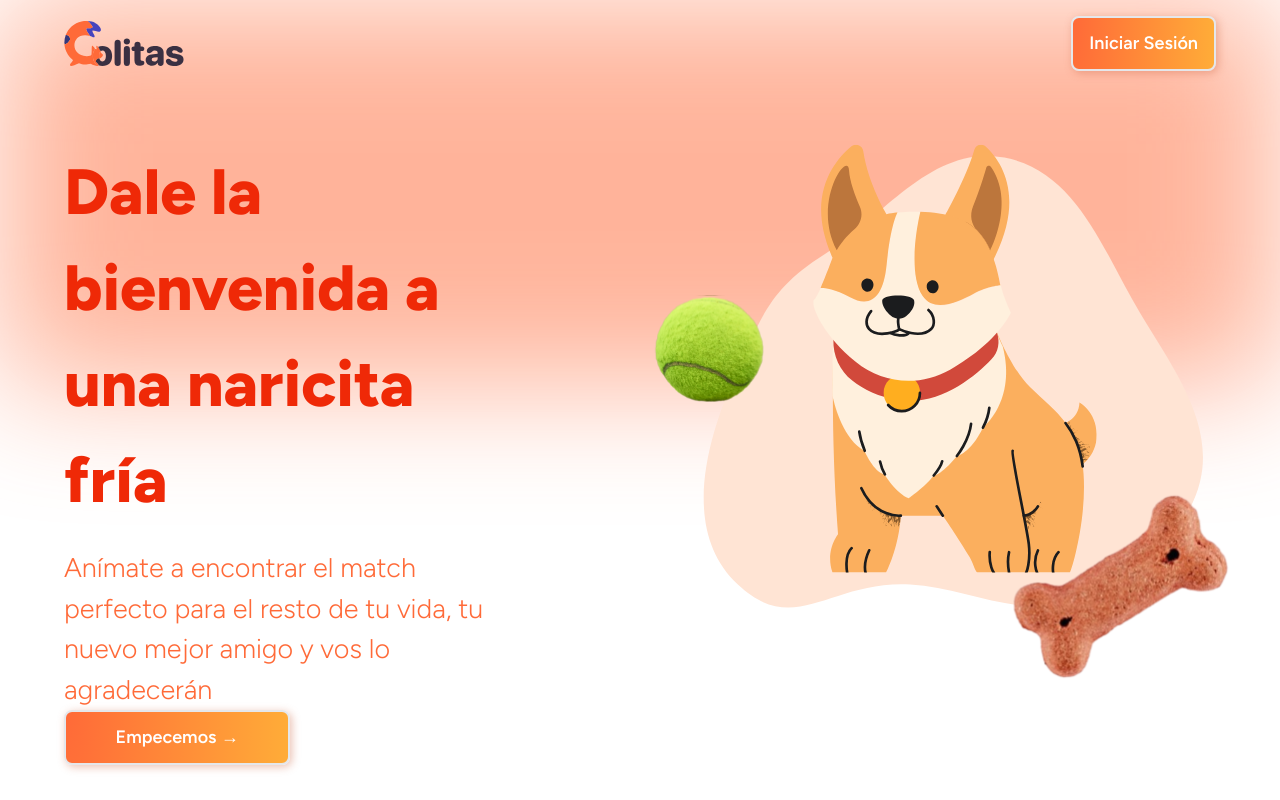
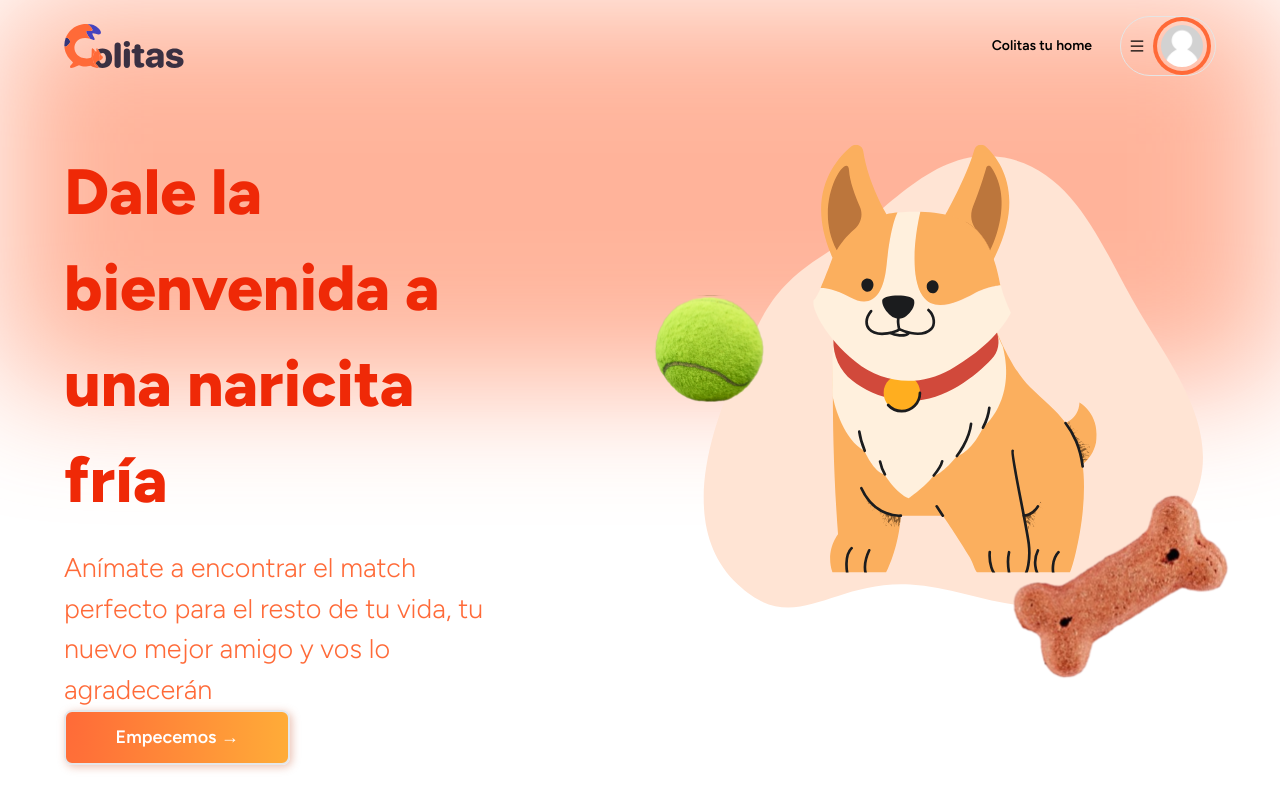
Before and after one commit to elmergustavo/hackfest-2023, a Next.js app: page / in a window 1280 px wide. Shown: the top 800 px of the page. Built offline with nearby package versions, Linux system fonts and the light colour scheme; no server answers.

Commit message:
create componente MenuItem

```diff
--- a/app/components/Avatar.tsx
+++ b/app/components/Avatar.tsx
@@ -13,7 +13,7 @@ const Avatar: React.FC<AvatarProps> = ({src}) => {
     height={50}
     width={50}
     alt="avatar"
-    src={src || '/user.png'}
+    src={src || '/placeholder.jpg'}
     />
   )
 }
--- /dev/null
+++ b/app/components/MenuItem.tsx
@@ -0,0 +1,28 @@
+'use client';
+
+interface MenuItemProps {
+  onClick: () => void;
+  label: string;
+}
+
+const MenuItem: React.FC<MenuItemProps> = ({
+  onClick,
+  label
+}) => {
+  return (
+    <div
+      onClick={onClick}
+      className="
+        px-4
+        py-3
+        hover:bg-neutral-100
+        transition
+        font-semibold
+      "
+    >
+      {label}
+    </div>
+   );
+}
+
+export default MenuItem;
--- a/app/components/Navbar.tsx
+++ b/app/components/Navbar.tsx
@@ -11,6 +11,7 @@ import { useState } from "react";
 import { User } from "@prisma/client";
 import Button from "./modals/Button";
 import { SafeUser } from "../types";
+import UserMenu from "./UserMenu";
 
 interface NavbarProps {
   currentUser?: SafeUser | null;
@@ -33,30 +34,7 @@ const Navbar: React.FC<NavbarProps> = ({ currentUser }) => {
           className="object-contain"
         />
         <Link href="/" className="flex justify-center items-center">
-          {currentUser ? (
-            <>
-              <div className="flex items-center justify-end gap-3 ">
-                <Avatar src={currentUser?.image} />
-                <CustomButton
-                  title="Cerrar Sesión"
-                  handleClick={() => signOut()}
-                  btnType="button"
-                  containerStyles="text-primary-blue rounded-full bg-white min-w-[130px]"
-                />
-              </div>
-            </>
-          ) : (
-            <>
-              {/* <CustomButton
-                title="Sign in"
-                handleClick={registerModal.onOpen}
-                btnType="button"
-                containerStyles="text-primary-blue rounded-full bg-white min-w-[130px]"
-              /> */}
-
-              <Button label="Iniciar Sesión" onClick={registerModal.onOpen} />
-            </>
-          )}
+          <UserMenu currentUser={currentUser}  />
         </Link>
       </nav>
     </header>
--- /dev/null
+++ b/app/components/UserMenu.tsx
@@ -0,0 +1,159 @@
+'use client';
+
+import { useCallback, useState } from "react";
+import { AiOutlineMenu } from "react-icons/ai";
+import { signOut } from "next-auth/react";
+import { useRouter } from "next/navigation";
+
+// import useLoginModal from "@/app/hooks/useLoginModal";
+
+import useLoginModal from "./hooks/useLoginModal";
+
+
+// import useRegisterModal from "@/app/hooks/useRegisterModal";
+
+import useRegisterModal from "./hooks/useRegisterModal";
+// import useRentModal from "@/app/hooks/useRentModal";
+
+
+import { SafeUser } from "@/app/types";
+
+import MenuItem from "./MenuItem";
+// import Avatar from "../Avatar";
+import Avatar from "./Avatar";
+
+interface UserMenuProps {
+  currentUser?: SafeUser | null
+}
+
+const UserMenu: React.FC<UserMenuProps> = ({
+  currentUser
+}) => {
+  const router = useRouter();
+
+  const loginModal = useLoginModal();
+  const registerModal = useRegisterModal();
+//   const rentModal = useRentModal();
+
+  const [isOpen, setIsOpen] = useState(false);
+
+  const toggleOpen = useCallback(() => {
+    setIsOpen((value) => !value);
+  }, []);
+
+  const onRent = useCallback(() => {
+    if (!currentUser) {
+      return loginModal.onOpen();
+    }
+
+    // rentModal.onOpen();
+  }, [loginModal, currentUser]);
+
+  return (
+    <div className="relative">
+      <div className="flex flex-row items-center gap-3">
+        <div
+          onClick={onRent}
+          className="
+            hidden
+            md:block
+            text-sm
+            font-semibold
+            py-3
+            px-4
+            rounded-full
+            hover:bg-neutral-100
+            transition
+            cursor-pointer
+          "
+        >
+          Colitas tu home
+        </div>
+        <div
+        onClick={toggleOpen}
+        className="
+          p-4
+          md:py-1
+          md:px-2
+          border-[1px]
+          border-neutral-200
+          flex
+          flex-row
+          items-center
+          gap-3
+          rounded-full
+          cursor-pointer
+          hover:shadow-md
+          transition
+          "
+        >
+          <AiOutlineMenu />
+          <div className="hidden md:block">
+            <Avatar src={currentUser?.image} />
+          </div>
+        </div>
+      </div>
+      {isOpen && (
+        <div
+          className="
+            absolute
+            rounded-xl
+            shadow-md
+            w-[40vw]
+            md:w-3/4
+            bg-white
+            overflow-hidden
+            right-0
+            top-12
+            text-sm
+          "
+        >
+          <div className="flex flex-col cursor-pointer">
+            {currentUser ? (
+              <>
+                <MenuItem
+                  label="My Perfil"
+                  onClick={() => router.push('/trips')}
+                />
+                {/* <MenuItem
+                  label="My favorites"
+                  onClick={() => router.push('/favorites')}
+                />
+                <MenuItem
+                  label="My reservations"
+                  onClick={() => router.push('/reservations')}
+                />
+                <MenuItem
+                  label="My properties"
+                  onClick={() => router.push('/properties')}
+                /> */}
+                {/* <MenuItem
+                  label="Airbnb your home"
+                  onClick={rentModal.onOpen}
+                /> */}
+                <hr />
+                <MenuItem
+                  label="Cerrar Sesión"
+                  onClick={() => signOut()}
+                />
+              </>
+            ) : (
+              <>
+                <MenuItem
+                  label="Iniciar Sesión"
+                  onClick={loginModal.onOpen}
+                />
+                <MenuItem
+                  label="Registrarse"
+                  onClick={registerModal.onOpen}
+                />
+              </>
+            )}
+          </div>
+        </div>
+      )}
+    </div>
+   );
+}
+
+export default UserMenu;
--- a/app/components/modals/LoginModal.tsx
+++ b/app/components/modals/LoginModal.tsx
@@ -54,7 +54,7 @@ const LoginModal = () => {
       setIsLoading(false);
 
       if (callback?.ok) {
-        toast.success('Logged in');
+        toast.success('Conectado');
         router.refresh();
         loginModal.onClose();
       }
@@ -101,13 +101,13 @@ const LoginModal = () => {
       <hr />
       <Button
         outline
-        label="Continuar con Google"
+        label="Iniciar sesión con Google"
         icon={FcGoogle}
         onClick={() => signIn('google')}
       />
       <Button
         outline
-        label="Continuar con Github"
+        label="Iniciar sesión con Github"
         icon={AiFillGithub}
         onClick={() => signIn('github')}
       />
@@ -131,7 +131,7 @@ const LoginModal = () => {
     <Modal
       disabled={isLoading}
       isOpen={loginModal.isOpen}
-      title="Login"
+      title="Iniciar Sesión"
       actionLabel="Continuar"
       onClose={loginModal.onClose}
       onSubmit={handleSubmit(onSubmit)}
--- a/app/components/modals/RegisterModal.tsx
+++ b/app/components/modals/RegisterModal.tsx
@@ -48,7 +48,7 @@ const RegisterModal= () => {
 
     axios.post('/api/register', data)
     .then(() => {
-      toast.success('Registered!');
+      toast.success('Su Cuenta se ha registrado!');
       registerModal.onClose();
       loginModal.onOpen();
     })
@@ -104,13 +104,13 @@ const RegisterModal= () => {
       <hr />
       <Button
         outline
-        label="Continuar con Google"
+        label="Registrarse con Google"
         icon={FcGoogle}
         onClick={() => signIn('google', {callbackUrl: '/matches'})}
       />
       <Button
         outline
-        label="Continuar con Github"
+        label="Registrarse con Github"
         icon={AiFillGithub}
         onClick={() => signIn('github', {callbackUrl: '/matches'})}
       />
```
Also changed, not shown: app/components/modals/Modal.tsx (line endings or trailing spaces), public/placeholder.jpg (added).
